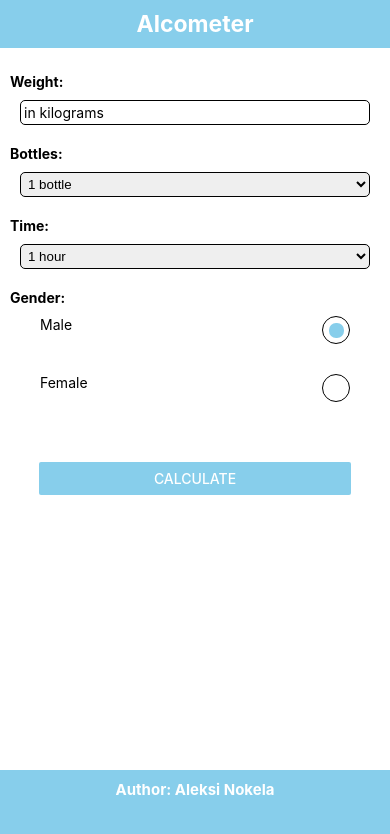
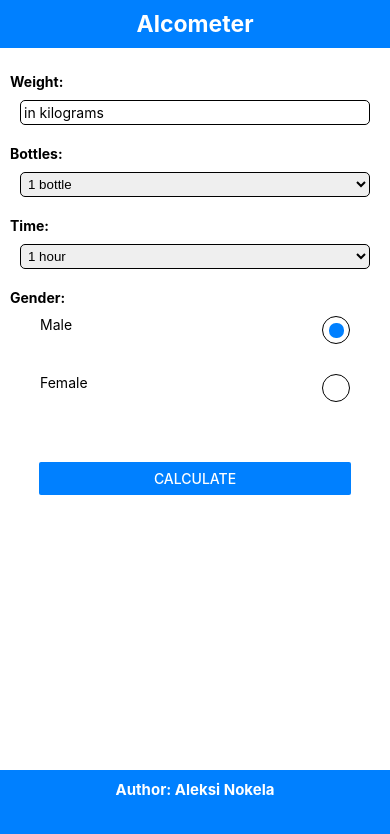
Before and after one commit to Anokela/alcometer_react_native, a React Native app: screen / in a window 390 px wide. Shown: the top 834 px of the page. Built offline with nearby package versions, Linux system fonts and the light colour scheme.

Commit message:
Changed some styling and added comments. Changed the Alert to use react-native-component

```diff
--- a/Components/Alcometer.js
+++ b/Components/Alcometer.js
@@ -24,7 +24,7 @@ export default function Alcometer () {
 
   // implementing the alert to show when user tries to do calculation without inputting the weight.
   // This way of alertin seems not to work on webview. On could use javascrip alert() instead.
-  /*  const showAlert = () => {
+   const showAlert = () => {
     Alert.alert(
       "No weight entered.",
       "Please enter your weight.",
@@ -34,8 +34,8 @@ export default function Alcometer () {
         },
       ]
     );
-  } */
-
+  }
+  // function to calculate the blood alcohol level
   function calculate () {
     if (weight !== '') {
       let result = 0
@@ -53,12 +53,13 @@ export default function Alcometer () {
       }
       setBloodAlcohol(result)
     } else {
-      alert('Please enter your weight!') // works also on webview
-      // showAlert(); // This way seems not to work on webview but works on mobilephone (expoGo)
+      // alert('Please enter your weight!') // This way of alerting works also on webview
+      showAlert(); // This way seems not to work on webview but works on mobilephone (expoGo)
       return
     }
   }
 
+  // Function to select style for the result text
   function setResultStyle (data) {
     if (data.toFixed(2) === '0.00') {
       return styles.text_green
@@ -121,7 +122,7 @@ export default function Alcometer () {
             onPress={value => {
               setGender(value)
             }}
-            style={{ backgroundColor: 'skyblue' }}
+            style={{ backgroundColor: '#0080ff' }}
           />
         </View>
         <View style={styles.field}>
@@ -136,7 +137,7 @@ export default function Alcometer () {
         </View>
         <View style={styles.buttonContainer}>
           <Button
-            color='skyblue'
+            color='#0080ff'
             onPress={calculate}
             title='Calculate'
           ></Button>
--- a/styles/Styles.js
+++ b/styles/Styles.js
@@ -44,12 +44,12 @@ export default StyleSheet.create({
     },
     header: {
         marginBottom: 15,
-        backgroundColor: 'skyblue',
+        backgroundColor: '#0080ff',
         flexDirection: 'row',
       },
       footer: {
         marginTop: 20,
-        backgroundColor: 'skyblue',
+        backgroundColor: '#0080ff',
         flexDirection: 'row',
         paddingBottom: 35,
       },
```
Also changed, not shown: App.js (line endings or trailing spaces).
